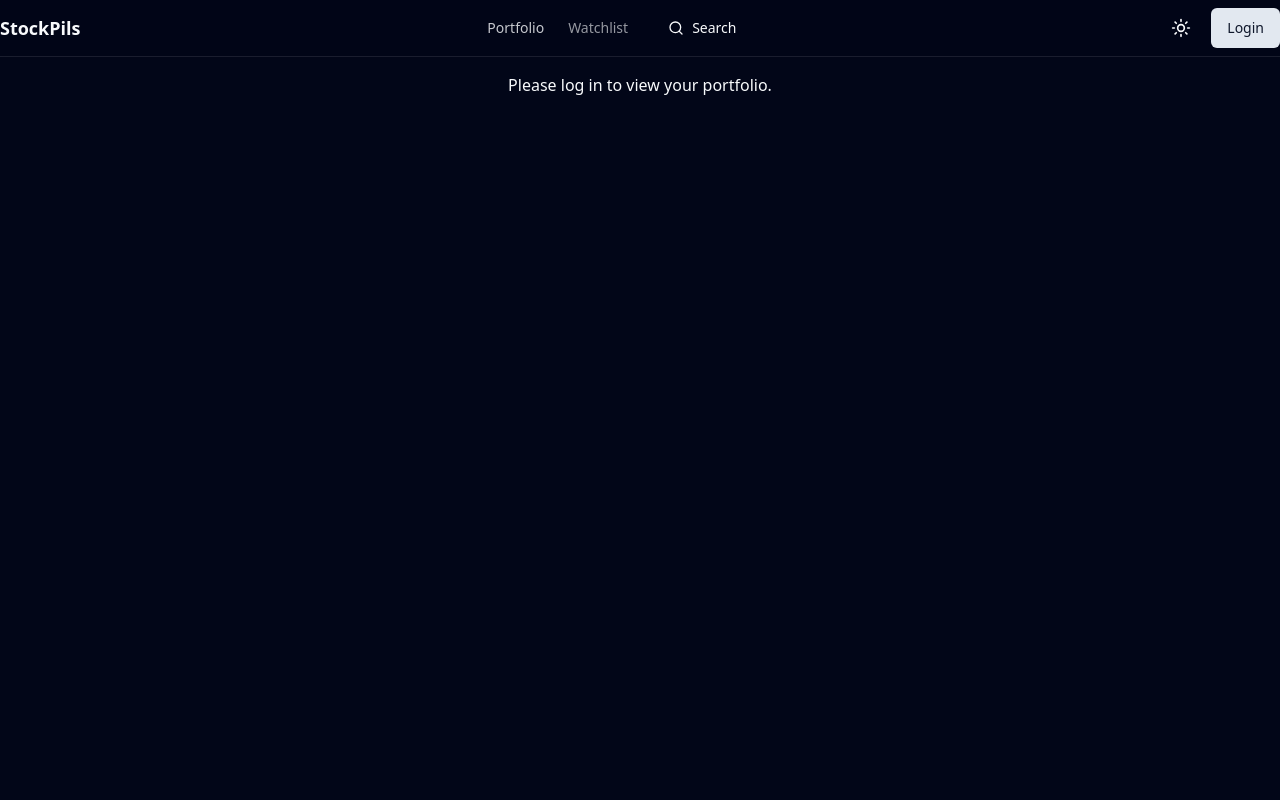
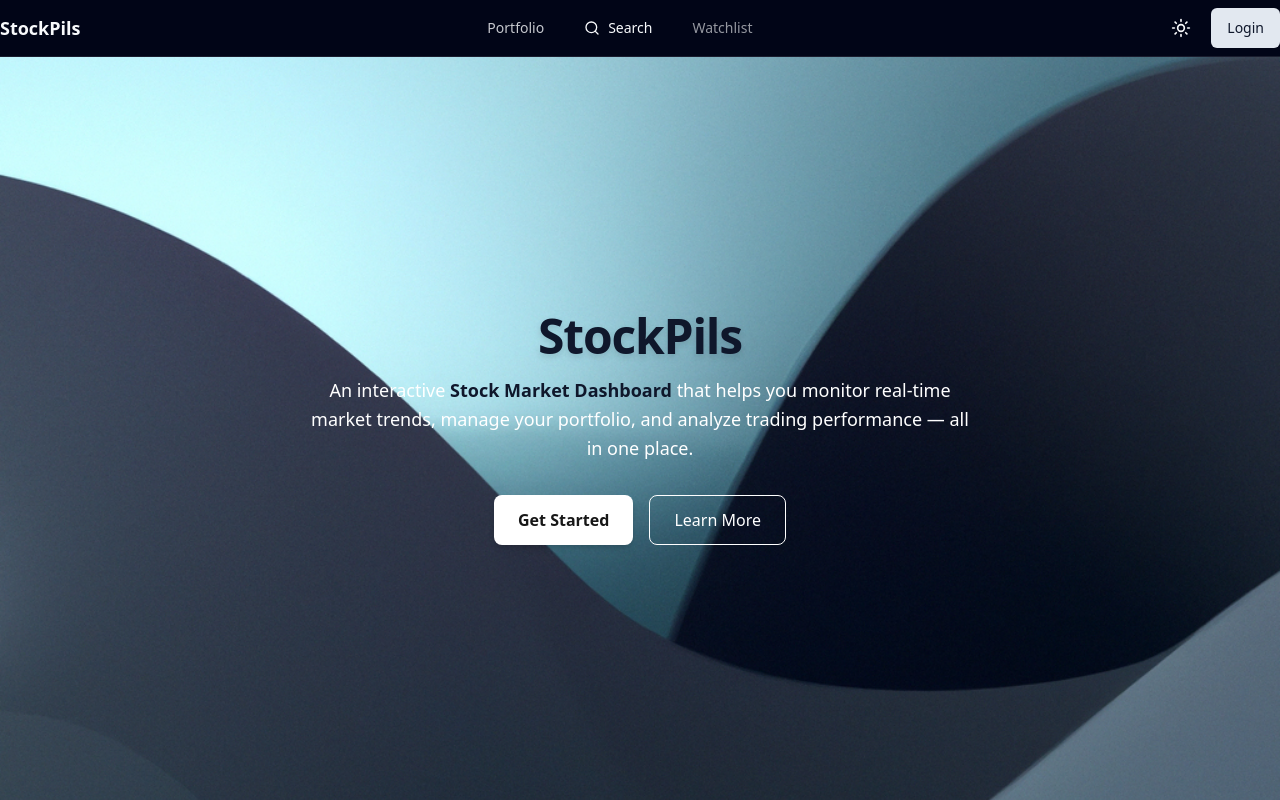
Before and after one commit to swapnanil1/EB-Stock-Market-Dashboard, a React (Vite) app: page / in a window 1280 px wide. Built offline with nearby package versions, Linux system fonts and the light colour scheme.

Commit message:
feat(landing) & fix(search): added a landing page, fixed search overlay , misc header layout change

```diff
--- a/biome.json
+++ b/biome.json
@@ -1,5 +1,5 @@
 {
-	"$schema": "https://biomejs.dev/schemas/2.3.2/schema.json",
+	"$schema": "https://biomejs.dev/schemas/2.3.4/schema.json",
 	"vcs": {
 		"enabled": true,
 		"clientKind": "git",
--- a/src/App.tsx
+++ b/src/App.tsx
@@ -20,14 +20,16 @@ export default function App() {
 	return (
 		<AuthProvider>
 			<BrowserRouter>
+				<div className="min-h-screen flex flex-col overflow-x-hidden">
 					<Header theme={theme} setTheme={setTheme} />
-				<main>
+					<main className="flex-1 flex flex-col min-h-0">
 						<Routes>
 							<Route path="/" element={<PortfolioPage />} />
 							<Route path="/watchlist" element={<WatchlistPage />} />
 							<Route path="/login" element={<LoginPage />} />
 						</Routes>
 					</main>
+				</div>
 			</BrowserRouter>
 		</AuthProvider>
 	);
--- a/src/components/layout/Header.tsx
+++ b/src/components/layout/Header.tsx
@@ -80,12 +80,12 @@ export function Header({ theme, setTheme }: HeaderProps) {
 
 	const handleLogout = () => {
 		logout();
-		navigate("/login");
+		navigate("/");
 	};
 
 	return (
 		<>
-			<header className="sticky top-0 z-40 w-full border-b bg-background/95 backdrop-blur supports-[backdrop-filter]:bg-background/60">
+			<header className="sticky top-0 z-40 w-full border-b bg-background/95 backdrop-blur supports-backdrop-filter:bg-background/60">
 				<div className="container mx-auto flex h-14 items-center justify-between">
 					<div className="flex items-center">
 						<Link to="/" className="font-bold text-lg">
@@ -101,6 +101,9 @@ export function Header({ theme, setTheme }: HeaderProps) {
 							>
 								Portfolio
 							</Link>
+							<Button variant="ghost" onClick={() => setIsDialogOpen(true)}>
+								<SearchIcon /> Search
+							</Button>
 							<Link
 								to="/watchlist"
 								className="text-foreground/60 transition-colors hover:text-foreground"
@@ -108,9 +111,6 @@ export function Header({ theme, setTheme }: HeaderProps) {
 								Watchlist
 							</Link>
 						</nav>
-						<Button variant="ghost" onClick={() => setIsDialogOpen(true)}>
-							<SearchIcon /> Search
-						</Button>
 					</div>
 
 					<div className="flex items-center gap-x-2">
--- a/src/components/ui/Dialog.tsx
+++ b/src/components/ui/Dialog.tsx
@@ -50,9 +50,9 @@ export const Dialog = ({
 			role="dialog"
 			aria-modal="true"
 			tabIndex={-1} // allow keyboard focus
-			className="fixed inset-100 z-50 flex items-center justify-center bg-background/80 backdrop-blur-sm"
+			className="fixed inset-0 z-50 flex items-center justify-center bg-background/80 backdrop-blur-sm"
 			onClick={handleOverlayClick}
-			onKeyDown={(e) => {
+			onKeyUp={(e) => {
 				if (e.key === "Enter" || e.key === " ") {
 					onClose();
 				}
@@ -60,13 +60,13 @@ export const Dialog = ({
 		>
 			<div
 				className={cn(
-					"relative w-full max-w-lg rounded-lg border bg-background p-6 shadow-lg",
+					"relative w-full max-w-lg max-h-[90vh] overflow-auto rounded-lg border bg-background p-2 shadow-lg",
 					className,
 				)}
 			>
 				<button
 					onClick={onClose}
-					className="absolute top-3 right-3 p-1 rounded-full text-foreground/70 hover:bg-secondary"
+					className="absolute top-2 right-3 p-1 rounded-full text-foreground/70 hover:bg-secondary"
 					aria-label="Close dialog"
 					type="button"
 				>
@@ -80,7 +80,7 @@ export const Dialog = ({
 						strokeWidth="2"
 						strokeLinecap="round"
 						strokeLinejoin="round"
-						className="h-4 w-4"
+						className="h-8 w-8"
 					>
 						<title>Close</title>
 						<path d="M18 6 6 18" />
--- /dev/null
+++ b/src/pages/Landing.tsx
@@ -0,0 +1,57 @@
+import { useNavigate } from "react-router-dom";
+
+const Landing = () => {
+	const navigate = useNavigate();
+
+	return (
+		<section
+			className="
+        flex-1
+        flex flex-col justify-center items-center text-center
+        bg-cover bg-center bg-no-repeat
+        bg-[url(/landing.jpg)]
+        px-6
+		selection:bg-slate-900
+		selection:text-white/70
+      "
+		>
+			<div className="relative text-slate-900 z-10 max-w-2xl ">
+				<h1 className="text-5xl font-extrabold tracking-tight drop-shadow-md">
+					StockPils
+				</h1>
+				<p className="mt-4 text-lg text-white leading-relaxed">
+					An interactive{" "}
+					<span className="font-semibold text-slate-900">
+						Stock Market Dashboard
+					</span>{" "}
+					that helps you monitor real-time market trends, manage your portfolio,
+					and analyze trading performance — all in one place.
+				</p>
+
+				<div className="mt-8 flex gap-4 justify-center">
+					<button
+						type="button"
+						onClick={() => navigate("/login")}
+						className="px-6 py-3 bg-white text-neutral-900 font-semibold rounded-lg shadow-md hover:bg-neutral-100 transition"
+					>
+						Get Started
+					</button>
+					<button
+						onClick={() =>
+							window.open(
+								"https://github.com/swapnanil1/EB-Stock-Market-Dashboard",
+								"_blank",
+							)
+						}
+						type="button"
+						className="px-6 py-3 border border-white text-white rounded-lg hover:bg-white/10 transition"
+					>
+						Learn More
+					</button>
+				</div>
+			</div>
+		</section>
+	);
+};
+
+export default Landing;
--- a/src/pages/Portfolio.tsx
+++ b/src/pages/Portfolio.tsx
@@ -18,6 +18,7 @@ import type {
 	ApiPortfolioResponse, // raw data from API
 	PortfolioDisplayData, // final calculated data for display
 } from "../types";
+import Landing from "./Landing";
 
 const API_BASE_URL = "https://stockpils-api.onrender.com";
 
@@ -112,13 +113,8 @@ export function PortfolioPage() {
 		);
 	}
 
-	// ff the user is logged out, show a message
-	if (!token)
-		return (
-			<div className="p-4 text-center">
-				Please log in to view your portfolio.
-			</div>
-		);
+	// if the user is logged out, show landing page
+	if (!token) return <Landing></Landing>;
 
 	if (!portfolioData)
 		return <div className="p-4 text-center">No portfolio data available.</div>;
@@ -126,7 +122,6 @@ export function PortfolioPage() {
 	return (
 		<div className="container mx-auto p-4">
 			<h1 className="text-3xl font-bold mb-6">My Portfolio</h1>
-
 			<div className="grid gap-4 md:grid-cols-2 lg:grid-cols-3 mb-6">
 				{" "}
 				{/* Changed to 3 columns */}
@@ -161,7 +156,6 @@ export function PortfolioPage() {
 					</CardContent>
 				</Card>
 			</div>
-
 			<Card>
 				<CardHeader>
 					<CardTitle>Your Holdings</CardTitle>
```
Also changed, not shown: public/landing.jpg (added). Lines whose indentation alone changed are shown as unchanged.
